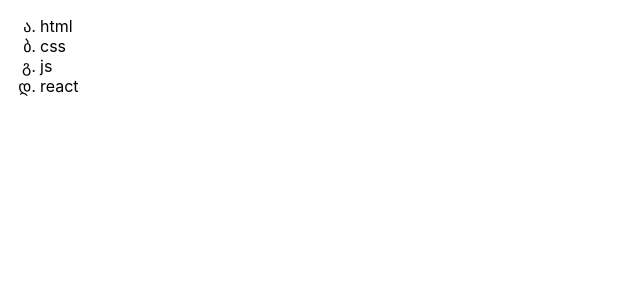
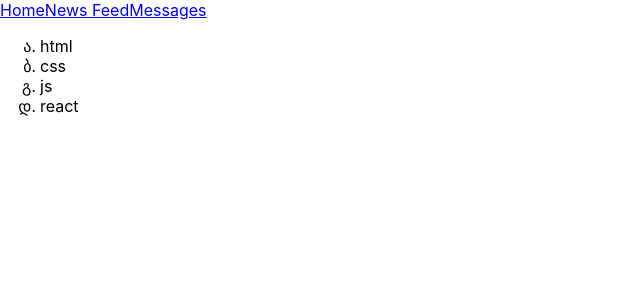
Before and after one commit to myakininayu/react_social_network, a React (Create React App) app: page / in a window 1280 px wide. Shown: the top 300 px of the page, without its empty margins (0-640 px from the left). Built offline with nearby package versions, Linux system fonts and the light colour scheme.

Commit message:
07. Что такое компонент?

```diff
--- a/src/App.js
+++ b/src/App.js
@@ -3,6 +3,7 @@
 const App = () => {
   return (
     <div className="App">
+      <div><Header/></div>
       <ul>
         <li>html</li>
         <li>css</li>
@@ -13,4 +14,14 @@
   );
 }
 
+const Header = () => {
+  return (
+    <div className="App">
+        <a href='#s'>Home</a>
+        <a href='#s'>News Feed</a>
+        <a href='#s'>Messages</a>
+    </div>
+  );
+}
+
 export default App;
```
